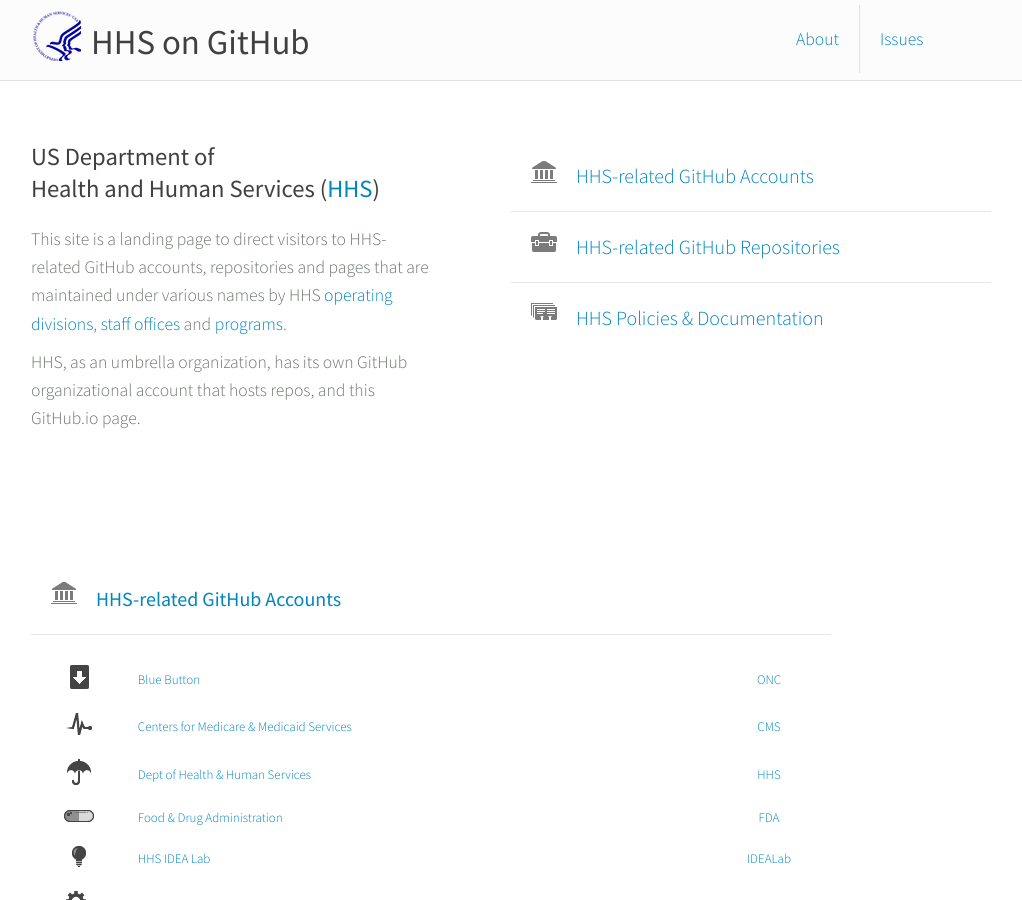
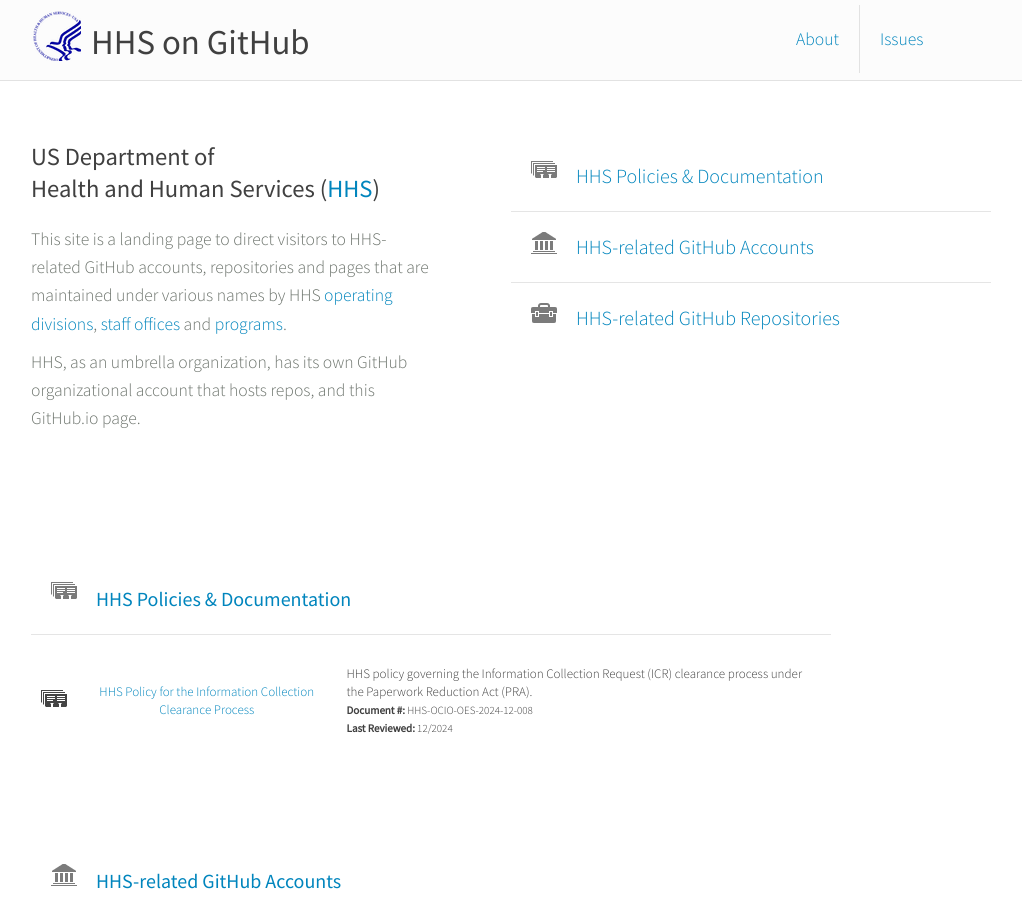
Before and after one commit to JamesRuland-OPS/JamesRuland-OPS.github.io, a Jekyll site: the page built from index.md, in a window 1280 px wide and 900 px high. Shown: the whole window, without its empty margins (129-1151 px from the left). Built offline with Jekyll 4.4.1, drawn with Linux system fonts in a browser that asks for light colours; some of the changed text lies outside the part shown.

Commit message:
Add HHS Policies & Documentation section to default layout

```diff
--- a/_layouts/default.html
+++ b/_layouts/default.html
@@ -30,21 +30,44 @@
 					href="https://www.hhs.gov/about/programs/index.html">programs</a>.</p>
 			<p>HHS, as an umbrella organization, has its own GitHub organizational account that hosts repos, and this GitHub.io page.</p>
 		</div>
-			<div class='margin1 col6 pad4y nav'> <a href='#accounts' class='truncate contain clearfix pad2 keyline-bottom'><span
+		<div class='margin1 col6 pad4y nav'> <a href='#policies' class='truncate contain clearfix pad2 keyline-bottom'><span
+					class="icon" style="background-image: url({{site.baseurl}}/images/icons_gly/104-index-cards.png);"></span>
+				<span class='prose'>HHS Policies & Documentation</span>
+			</a>
+			<a href='#accounts' class='truncate contain clearfix pad2 keyline-bottom'><span
 						class="icon" style="background-image: url({{site.baseurl}}/images/icons_gly/190-bank.png);"></span>
             	<span class='prose'>HHS-related GitHub Accounts</span>
         		</a>
-			<a href='#repos' class='truncate contain clearfix pad2 keyline-bottom'><span class="icon"
+			<a href='#repos' class='truncate contain clearfix pad2'><span class="icon"
 					style="background-image: url({{site.baseurl}}/images/icons_gly/36-toolbox.png);"></span>
-				<span class='prose'>HHS-related GitHub Repositories</span> </a> <a href='#policies'
-					class='truncate contain clearfix pad2'><span class="icon"
-						style="background-image: url({{site.baseurl}}/images/icons_gly/104-index-cards.png);"></span>
-					<span class='prose'>HHS Policies & Documentation</span>
-				</a>
+				<span class='prose'>HHS-related GitHub Repositories</span> </a>
   		</div>
-  	</section>
-    <!-- Middle section -->
+	</section> <!-- Middle section -->
     <main class='limiter pad2y clearfix'>
+		<!-- Policies -->
+		<div class='col10 pad4y'>
+			<h2><a id='policies' href='#policies' class='truncate contain clearfix pad2 keyline-bottom'><span class="icon"
+						style="background-image: url({{site.baseurl}}/images/icons_gly/104-index-cards.png);"></span><span
+						class='prose'>HHS Policies & Documentation</span></a>
+			</h2>
+			<table>
+				{% for policy in site.data.policies %}
+				<tr>
+					<td style="text-align:center"><span class='logo'><img
+								src="{{site.baseurl}}/images/icons_gly/{{policy.icon}}.png" /></span>
+					</td>
+					<td style="text-align:center"><a href="{{site.baseurl}}/{{policy.url}}">{{policy.name}}</a>
+					</td>
+					<td>{{policy.description}}
+						{% if policy.document_number %}<br><small><strong>Document #:</strong>
+							{{policy.document_number}}</small>{% endif %}
+						{% if policy.last_reviewed %}<br><small><strong>Last Reviewed:</strong>
+							{{policy.last_reviewed}}</small>{% endif %}
+					</td>
+				</tr>
+				{% endfor %}
+			</table>
+		</div>
   		<!-- Accounts -->
 		<div class='col10 pad4y center'>
 			<h2><a id='accounts' href='#accounts' class='truncate contain clearfix pad2 keyline-bottom'><span class="icon"
@@ -82,30 +105,6 @@
 				</table>
 				</div>
 
-				<!-- Policies -->
-				<div class='col10 pad4y'>
-					<h2><a id='policies' href='#policies' class='truncate contain clearfix pad2 keyline-bottom'><span class="icon"
-								style="background-image: url({{site.baseurl}}/images/icons_gly/104-index-cards.png);"></span><span
-								class='prose'>HHS Policies & Documentation</span></a>
-					</h2>
-					<table>
-						{% for policy in site.data.policies %}
-						<tr>
-							<td style="text-align:center"><span class='logo'><img
-										src="{{site.baseurl}}/images/icons_gly/{{policy.icon}}.png" /></span>
-							</td>
-							<td style="text-align:center"><a href="{{site.baseurl}}/{{policy.url}}">{{policy.name}}</a>
-							</td>
-							<td>{{policy.description}}
-								{% if policy.document_number %}<br><small><strong>Document #:</strong>
-									{{policy.document_number}}</small>{% endif %}
-								{% if policy.last_reviewed %}<br><small><strong>Last Reviewed:</strong>
-									{{policy.last_reviewed}}</small>{% endif %}
-							</td>
-			    </tr>
-			{% endfor %} </table>
-    	</div>
-
     </main>
 
     <!-- Posts section -->
```
